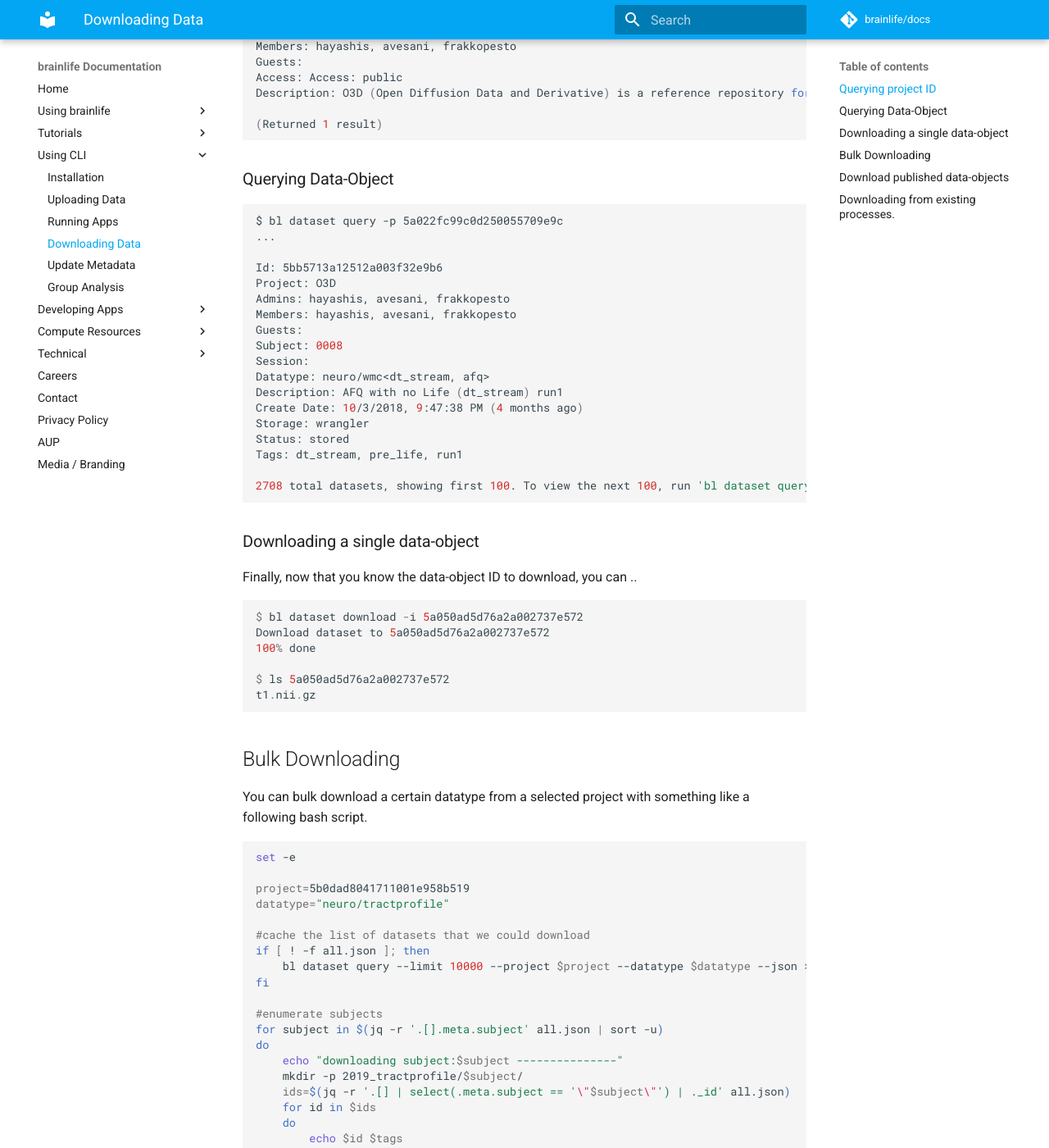
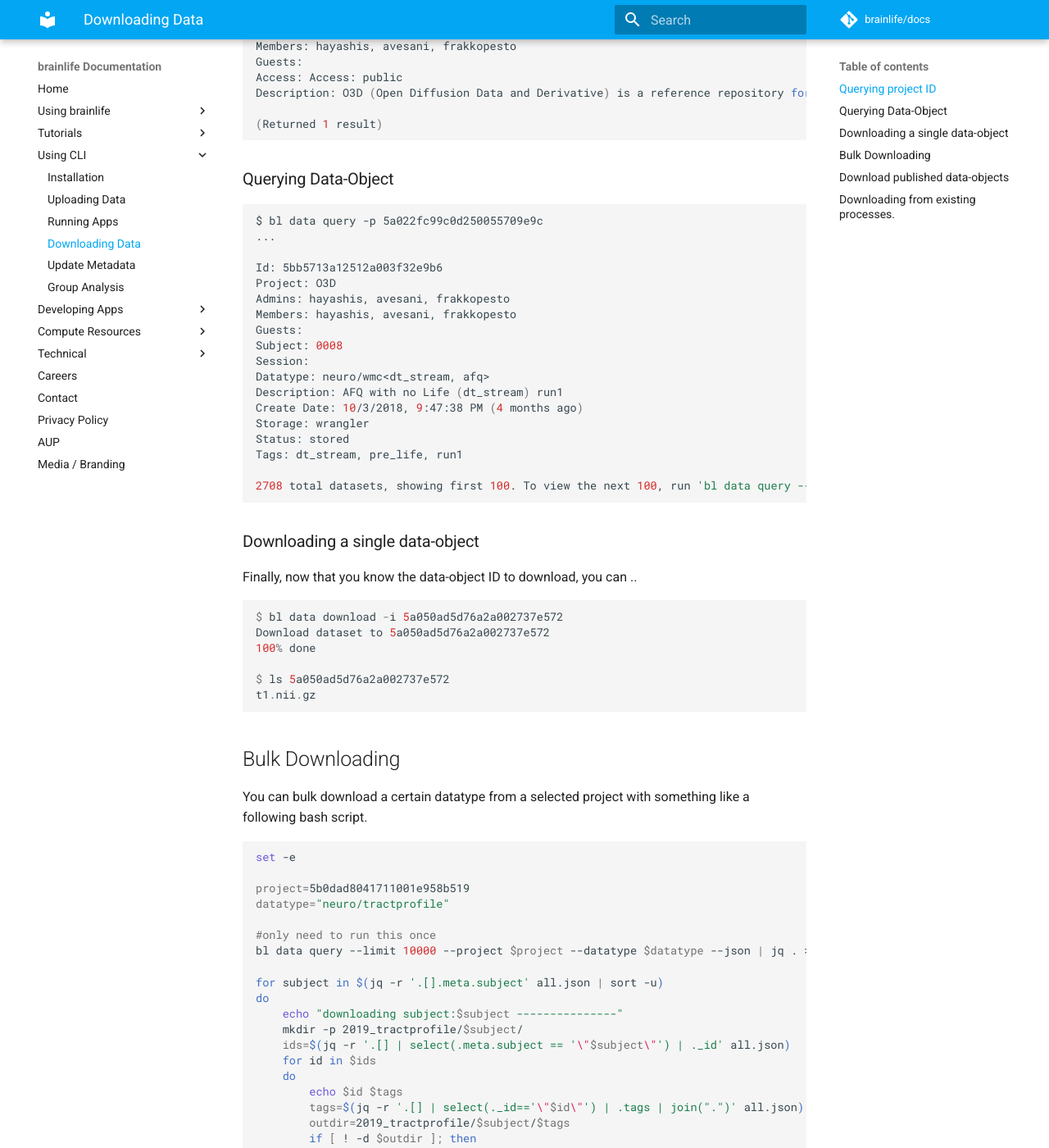
Before and after one commit to brainlife/docs, an MkDocs documentation site: the page built from docs/cli/download.md, in a window 1280 px wide and 1400 px high, scrolled down 447 px. Shown: the whole window at 82% size. Built offline with MkDocs 1.6.1 and Material for MkDocs 9.7.7, drawn with Linux system fonts in a browser that asks for light colours; comment, search, counter and statistics services are not loaded; some of the changed text lies outside the part shown.

Commit message:
update bl dataset to bl data

````diff
--- a/docs/cli/download.md
+++ b/docs/cli/download.md
@@ -25,7 +25,7 @@
 
 ```
 
-$ bl dataset query -p 5a022fc99c0d250055709e9c
+$ bl data query -p 5a022fc99c0d250055709e9c
 ...
 
 Id: 5bb5713a12512a003f32e9b6
@@ -42,7 +42,7 @@
 Status: stored
 Tags: dt_stream, pre_life, run1
 
-2708 total datasets, showing first 100. To view the next 100, run 'bl dataset query --skip 100'
+2708 total datasets, showing first 100. To view the next 100, run 'bl data query --skip 100'
 ```
 
 ### Downloading a single data-object
@@ -50,7 +50,7 @@
 Finally, now that you know the data-object ID to download, you can ..
 
 ```
-$ bl dataset download -i 5a050ad5d76a2a002737e572
+$ bl data download -i 5a050ad5d76a2a002737e572
 Download dataset to 5a050ad5d76a2a002737e572
 100% done
 
@@ -69,12 +69,9 @@
 project=5b0dad8041711001e958b519
 datatype="neuro/tractprofile"
 
-#cache the list of datasets that we could download
-if [ ! -f all.json ]; then
-    bl dataset query --limit 10000 --project $project --datatype $datatype --json > all.json
-fi
+#only need to run this once
+bl data query --limit 10000 --project $project --datatype $datatype --json | jq . > all.json
 
-#enumerate subjects
 for subject in $(jq -r '.[].meta.subject' all.json | sort -u)
 do
     echo "downloading subject:$subject ---------------"
@@ -86,7 +83,7 @@
         tags=$(jq -r '.[] | select(._id=='\"$id\"') | .tags | join(".")' all.json)
         outdir=2019_tractprofile/$subject/$tags
         if [ ! -d $outdir ]; then
-            bl dataset download $id --directory $outdir
+            bl data download $id --directory $outdir
         fi
     done
 done
@@ -129,12 +126,11 @@
 
 ```bash
 
-for id in $(bl dataset query --limit 200 \
+for id in $(bl data query --limit 200 \
   --pub 5bab993aa918ae0027024192 \
   --subject 0001 \
   --json | jq -r ".[]._id"); do
-	# download the data
-	bl dataset download $id
+	bl data download $id
 done
 ```
 
````
